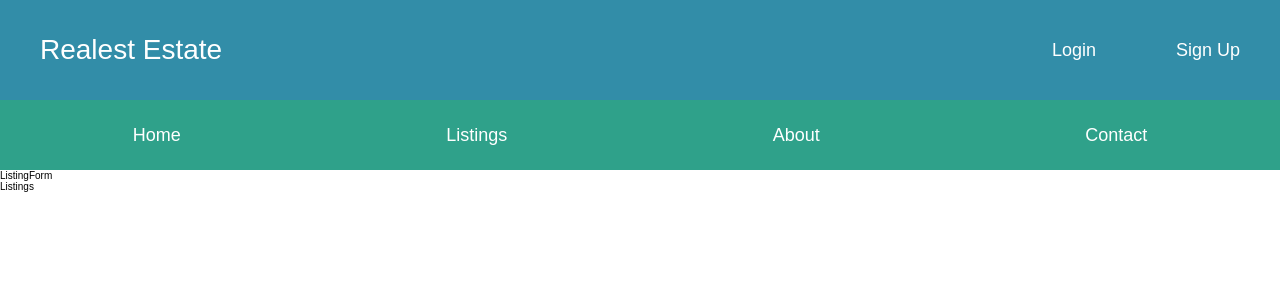
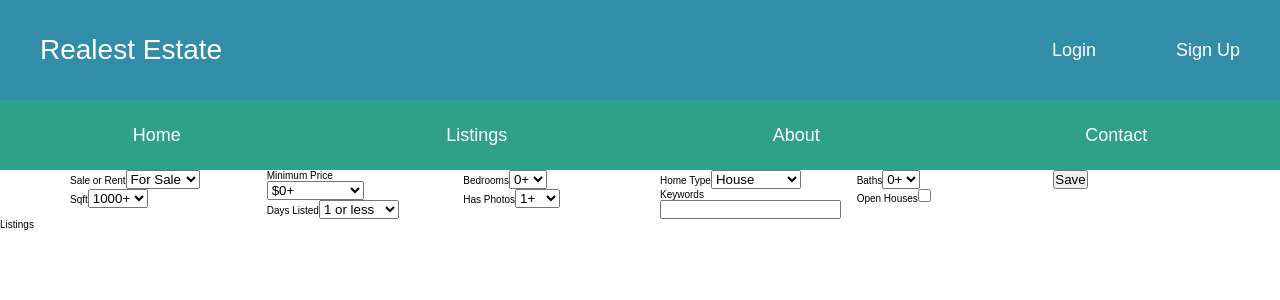
Before and after one commit to KiarashYavari/real_estate, a React (Create React App) app: page / in a window 1280 px wide. Shown: the top 300 px of the page. Built offline with nearby package versions, Linux system fonts and the light colour scheme.

Commit message:
create listingform for home page

```diff
--- a/src/components/ListingForm.js
+++ b/src/components/ListingForm.js
@@ -1,9 +1,171 @@
-import React from 'react'
+import React, { useState } from 'react';
+import axios from 'axios';
+import { Rings } from 'react-loader-spinner';
+import PropTypes from 'prop-types';
 
-const ListingForm = () => {
+const ListingForm = (props) => {
+  const [formData, setFormData] = useState({
+    sale_type: "For Sale",
+    price: "$0+",
+    bedrooms: "0+",
+    home_type: "House",
+    bathrooms: "0+",
+    sqft: "1000+",
+    days_listed: "1 or less",
+    has_photos: "1+",
+    open_house: "false",
+    keywords: ""
+  });
+
+  const { sale_type, price, bedrooms, home_type, bathrooms, sqft, days_listed,
+    has_photos, open_house, keywords} = formData;
+
+  const [loading, setLoading] = useState(false);
+
+  const onChange = e => setFormData({...formData, [e.target.name]: e.target.value})
+
+  const onSubmit = e => {
+    e.preventDefault();
+
+    axios.defaults.headers = {
+      "Content-Type": "application/json"
+    };
+
+    setLoading(true);
+    axios.post("http://127.0.0.1:8000/listings/search", {sale_type, price, bedrooms, home_type, bathrooms, sqft, days_listed,
+      has_photos, open_house, keywords})
+    .then(res => {
+      setLoading(false);
+      props.setListings(res.data);
+      window.scrollTo(0,0)
+    })
+    .catch(err => {
+      setLoading(false);
+      window.scrollTo(0,0);
+    })
+  }
+
   return (
-    <div>ListingForm</div>
+    <form className='listingsform' onsubmit={e => onSubmit(e)}>
+      <div className='row'>
+        <div className='col-1-of-6'>
+            <div className='listingform_section'>
+              <label className='listingform__label' htmlFor='sale_type'>Sale or Rent</label>
+              <select className='listingform__select' name='sale_type' onChange={e => onChange(e)} value={sale_type}>
+                  <option>For Sale</option>
+                  <option>For Rent</option>
+            </select>
+            </div>
+            <div className='listingform__section'>
+                <label className='listingform__label' htmlFor='sqft'>Sqft</label>
+                <select className='listingform__select' name='sqft' onChange={e => onChange(e)} value={sqft}>
+                    <option>1000+</option>
+                    <option>1200+</option>
+                    <option>1500+</option>
+                    <option>2000+</option>
+                    <option>Any</option>
+                </select>
+            </div>
+        </div>
+        <div className='col-1-of-6'>
+          <div className='listingform__section'>
+              <label className='listingform__label' htmlFor='price'>Minimum Price</label>
+              <select className='listingform__select' name='price' onChange={e => onChange(e)} value={price}>
+                  <option>$0+</option>
+                  <option>$200,000+</option>
+                  <option>$400,000+</option>
+                  <option>$600,000+</option>
+                  <option>$800,000+</option>
+                  <option>$1,000,000+</option>
+                  <option>$1,200,000+</option>
+                  <option>$1,500,000+</option>
+                  <option>Any</option>
+              </select>
+          </div>
+          <div className='listingform__section'>
+              <label className='listingform__label' htmlFor='days_listed'>Days Listed</label>
+              <select className='listingform__select' name='days_listed' onChange={e => onChange(e)} value={days_listed}>
+                  <option>1 or less</option>
+                  <option>2 or less</option>
+                  <option>5 or less</option>
+                  <option>10 or less</option>
+                  <option>20 or less</option>
+                  <option>Any</option>
+              </select>
+          </div>
+        </div>
+        <div className='col-1-of-6'>
+            <div className='listingform__section'>
+                <label className='listingform__label' htmlFor='bedrooms'>Bedrooms</label>
+                <select className='listingform__select' name='bedrooms' onChange={e => onChange(e)} value={bedrooms}>
+                    <option>0+</option>
+                    <option>1+</option>
+                    <option>2+</option>
+                    <option>3+</option>
+                    <option>4+</option>
+                    <option>5+</option>
+                </select>
+            </div>
+            <div className='listingform__section'>
+                <label className='listingform__label' htmlFor='has_photos'>Has Photos</label>
+                <select className='listingform__select' name='has_photos' onChange={e => onChange(e)} value={has_photos}>
+                    <option>1+</option>
+                    <option>3+</option>
+                    <option>5+</option>
+                    <option>10+</option>
+                    <option>15+</option>
+                </select>
+            </div>
+        </div>
+        <div className='col-1-of-6'>
+          <div className='listingform__section'>
+              <label className='listingform__label' htmlFor='home_type'>Home Type</label>
+              <select className='listingform__select' name='home_type' onChange={e => onChange(e)} value={home_type}>
+                  <option>House</option>
+                  <option>Condo</option>
+                  <option>Townhouse</option>
+              </select>
+          </div>
+          <div className='listingform__section'>
+              <label className='listingform__label' htmlFor='keywords'>Keywords</label>
+              <input className='listingform__input' name='keywords' type='text' onChange={e => onChange(e)} value={keywords} />
+          </div>
+        </div>
+        <div className='col-1-of-6'>
+          <div className='listingform__section'>
+              <label className='listingform__label' htmlFor='bathrooms'>Baths</label>
+              <select className='listingform__select' name='bathrooms' onChange={e => onChange(e)} value={bathrooms}>
+                  <option>0+</option>
+                  <option>1+</option>
+                  <option>2+</option>
+                  <option>3+</option>
+                  <option>4+</option>
+              </select>
+          </div>
+          <div className='listingform__altsection'>
+              <label className='listingform__label' htmlFor='open_house'>Open Houses</label>
+              <input className='listingform__checkbox' name='open_house' type='checkbox' onChange={e => onChange(e)} value={open_house} />
+          </div>
+        </div>
+        <div className='col-1-of-6'>
+            {loading ?
+                <div className='listingform__loader'>
+                    <Rings
+                        color="#424242"
+                        height={50}
+                        width={50}
+                    />
+                </div> :
+                <button className='listingform__button listingform__button--primary'>Save</button>
+            }
+        </div>
+      </div>
+    </form>
   )
-}
+};
+
+ListingForm.propTypes = {
+  setListings: PropTypes.func.isRequired
+};
 
 export default ListingForm
```
